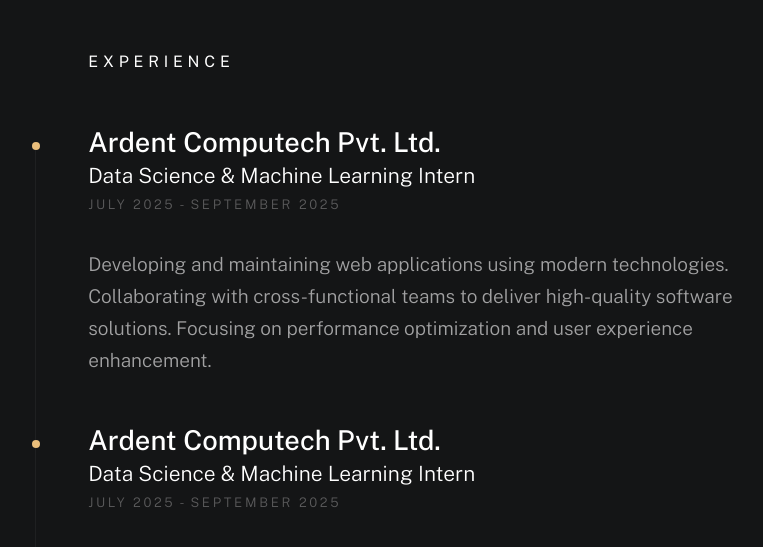
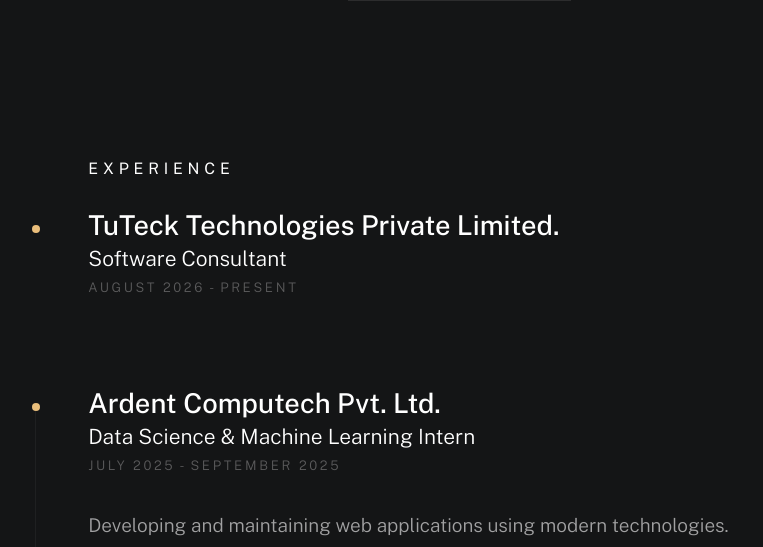
Before and after one commit to basak2005/portfolio_vercel, a Django app: template portfolio/templates/index1.html in a window 1280 px wide. Shown: the part 2090-2637 px from the top of the page, without its empty margins (39-802 px from the left). Run offline with Django 5.2, Linux system fonts and the light colour scheme; the template is opened without the code that fills it, so the values that code supplies are empty; some web fonts are replaced.

Commit message:
Minor update to experience timeline

```diff
--- a/portfolio/templates/index1.html
+++ b/portfolio/templates/index1.html
@@ -133,7 +133,7 @@
                             driven by innovation, <br>
                             and dedicated to crafting <br>
                             seamless, scalable, and <br>
-                            stunning web solutions
+                            stunning business solutions
                         </h1>
                     </div>
 
@@ -190,6 +190,16 @@
                             Experience
                         </h2>
 
+
+                        <div class="timeline__block">
+                                <div class="timeline__bullet"></div>
+                                <div class="timeline__header">
+                                    <h4 class="timeline__title">TuTeck Technologies Private Limited.</h4>
+                                    <h5 class="timeline__meta">Software Consultant</h5>
+                                    <p class="timeline__timeframe">August 2026 - Present</p>
+                                </div>
+                            </div>
+
                         <div class="timeline" data-animate-el>
 
                             <div class="timeline__block">
@@ -203,22 +213,6 @@
                                     <p>Developing and maintaining web applications using modern technologies. Collaborating with cross-functional teams to deliver high-quality software solutions. Focusing on performance optimization and user experience enhancement.</p>
                                 </div>
                             </div>
-
-
-
-                            <div class="timeline__block">
-                                <div class="timeline__bullet"></div>
-                                <div class="timeline__header">
-                                    <h4 class="timeline__title">Ardent Computech Pvt. Ltd.</h4>
-                                    <h5 class="timeline__meta">Data Science & Machine Learning Intern</h5>
-                                    <p class="timeline__timeframe">July 2025 - September 2025</p>
-                                </div>
-                                <div class="timeline__desc">
-                                    <p>Developing and maintaining web applications using modern technologies. Collaborating with cross-functional teams to deliver high-quality software solutions. Focusing on performance optimization and user experience enhancement.</p>
-                                </div>
-                            </div>
-
-
 
                         </div> <!-- end timeline -->
 
```
